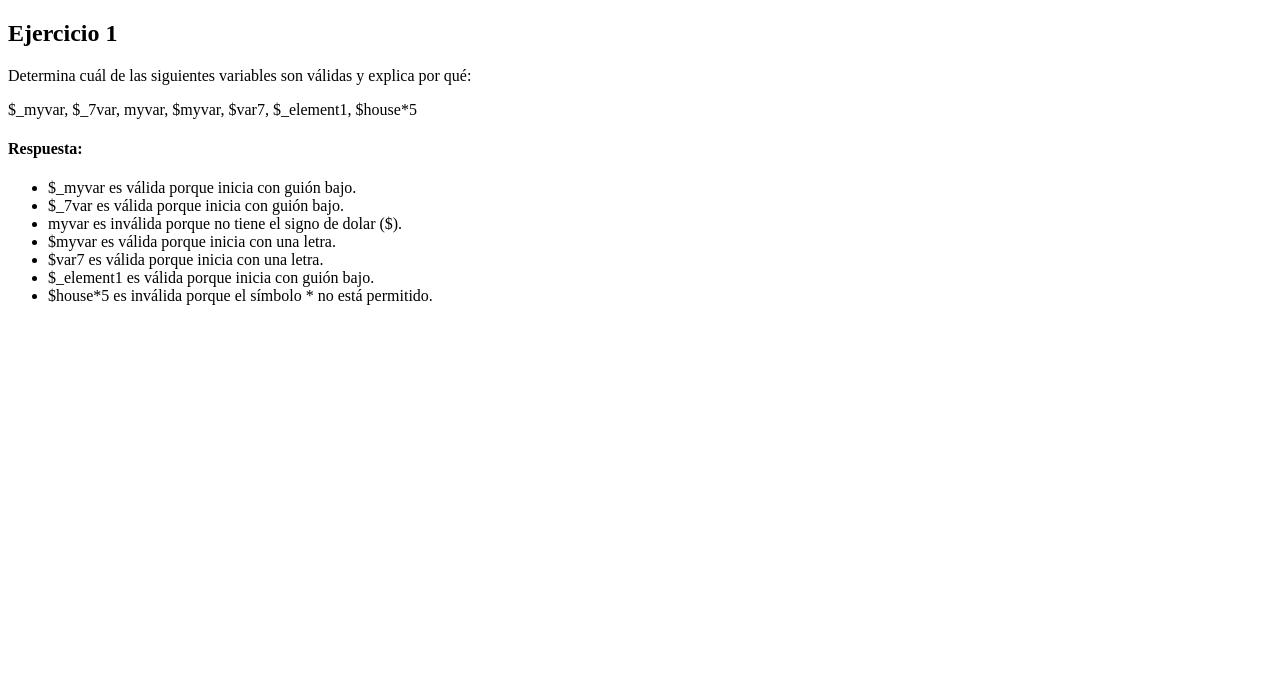
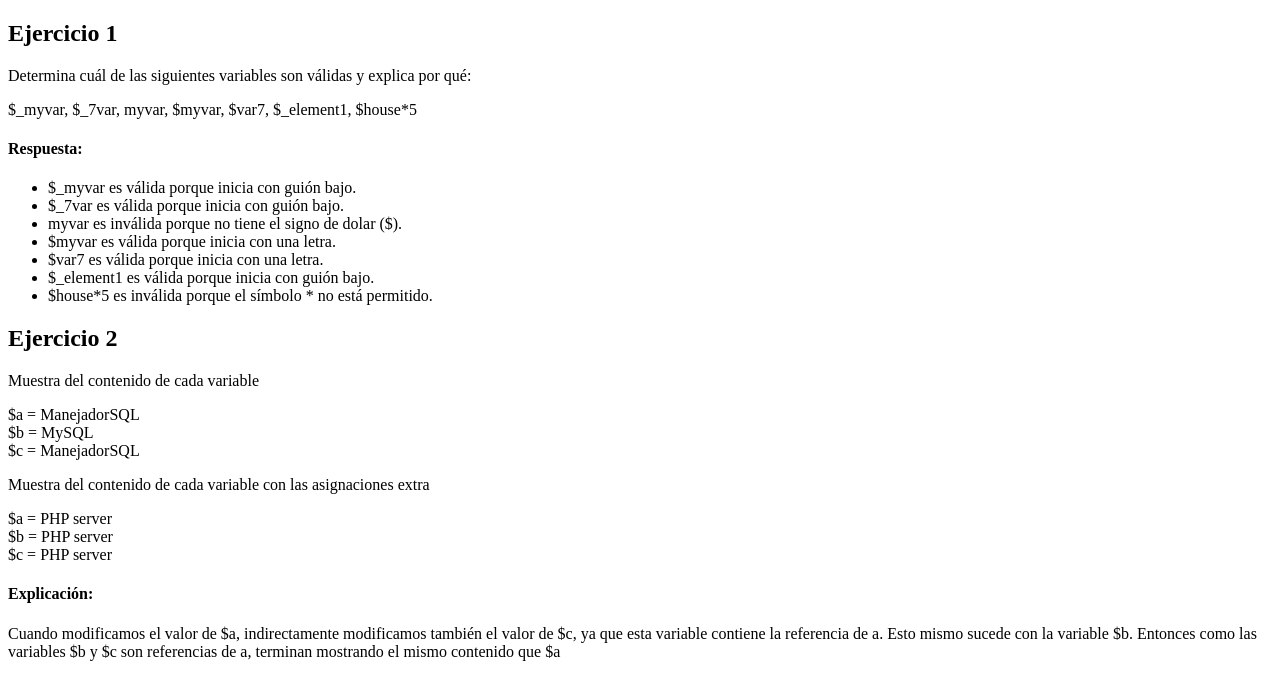
Before and after one commit to IsMaximoff/tecweb, a PHP site: page / in a window 1280 px wide. Shown: the top 700 px of the page. Run offline with PHP 8.4, Linux system fonts and the light colour scheme.

Commit message:
Añadi ejercicio 2 al index.php

```diff
--- a/practicas/p04/index.php
+++ b/practicas/p04/index.php
@@ -2,7 +2,7 @@
 <html xmlns="http://www.w3.org/1999/xhtml" xml:lang="es">
 <head>
     <meta http-equiv="Content-Type" content="text/html; charset=UTF-8" />
-    <title>Práctica 3</title>
+    <title>Práctica 4</title>
 </head>
 <body>
     <h2>Ejercicio 1</h2>
@@ -29,6 +29,32 @@
         echo '<li>$_element1 es válida porque inicia con guión bajo.</li>';
         echo '<li>$house*5 es inválida porque el símbolo * no está permitido.</li>';
         echo '</ul>';
+
+        /*--------------------------------------------------------------------------------*/
+        // EJERCICIO 2
+        echo "<h2>Ejercicio 2</h2>";
+        $a = "ManejadorSQL";
+        $b = 'MySQL';
+        $c = &$a;
+
+        echo "<p>Muestra del contenido de cada variable</p>";
+        echo "\$a = $a <br>";
+        echo "\$b = $b <br>";
+        echo "\$c = $c <br>";
+
+        /// Modificacion de las variables originales (punto b)
+        $a = "PHP server";
+        $b = &$a;
+
+        echo "<p>Muestra del contenido de cada variable con las asignaciones extra</p>";
+        echo "\$a = $a <br>";
+        echo "\$b = $b <br>";
+        echo "\$c = $c <br>";
+
+        echo '<h4>Explicación:</h4>';
+        echo "<p>Cuando modificamos el valor de \$a, indirectamente modificamos también el valor de \$c, ya que esta variable contiene la referencia de a. Esto mismo sucede con la variable \$b. Entonces como las variables \$b y \$c son referencias de a, terminan mostrando el mismo contenido que \$a</p>";
+
+
     ?>
 </body>
 </html>
```
